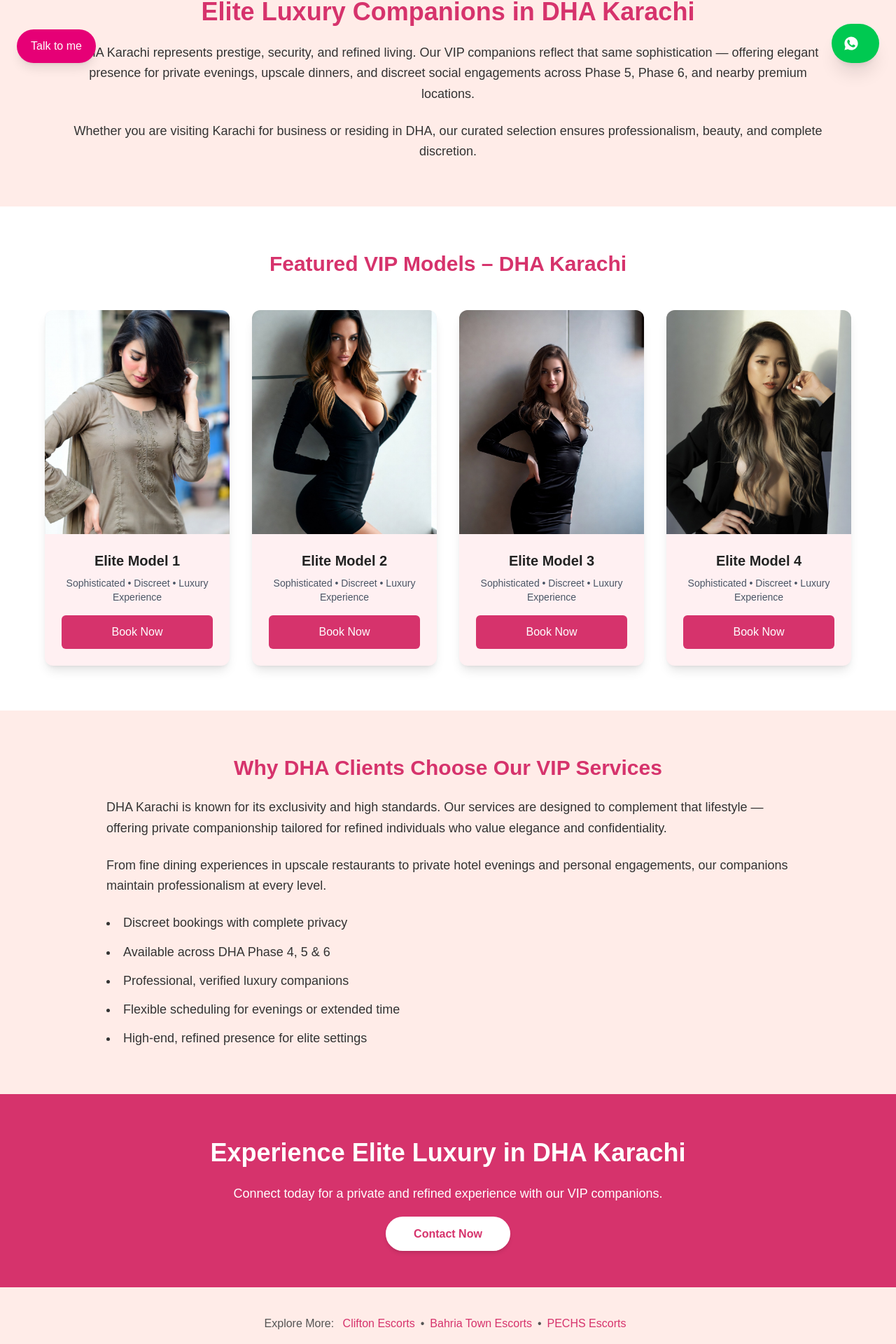
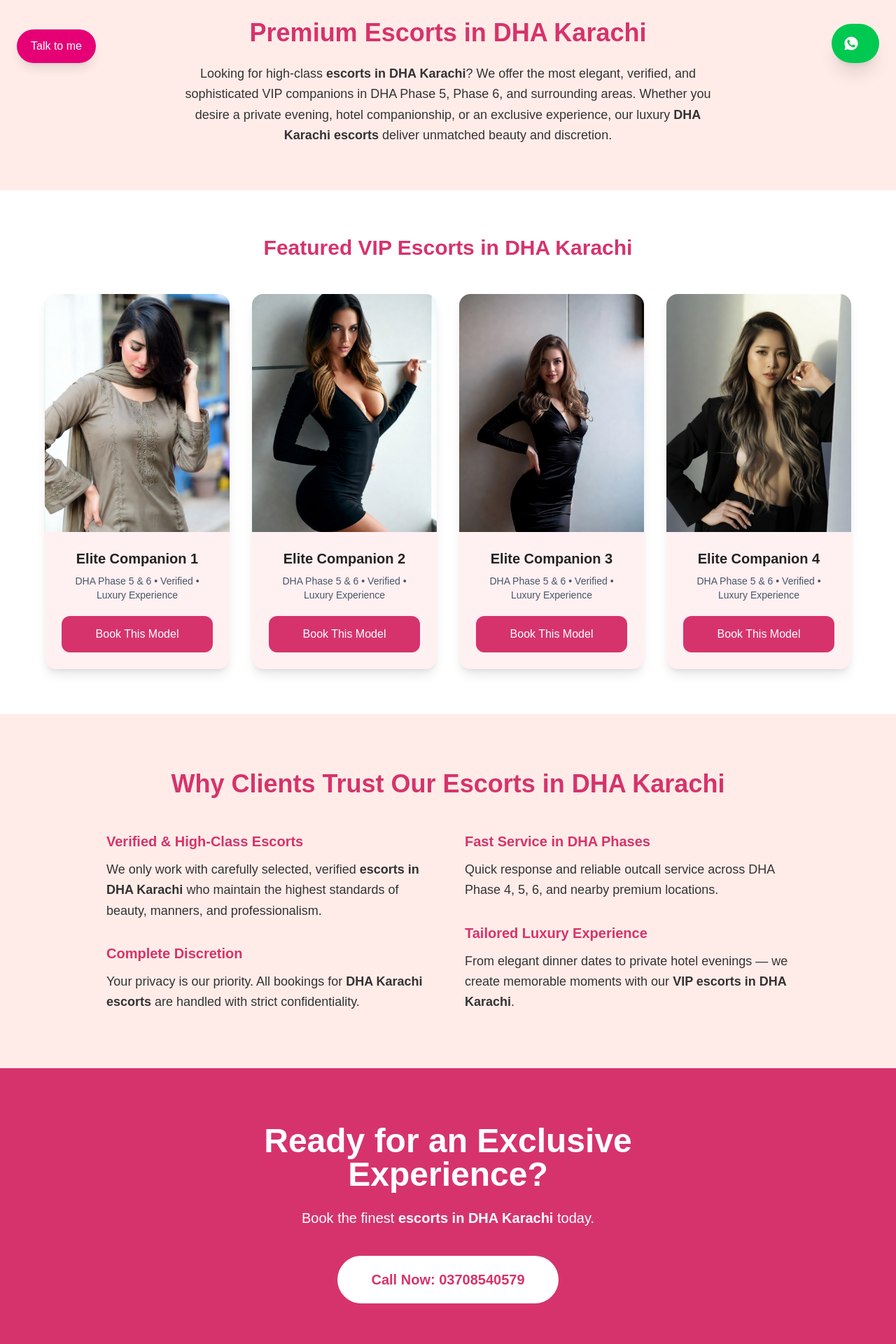
Before and after one commit to iamtalhaarifvlogs/rockykarachi1, a Next.js app: page /portfolio/vip-escorts-dha-karachi in a window 1280 px wide. Shown: the part 686-2606 px from the top of the page at 70% size. Built offline with nearby package versions, Linux system fonts and the light colour scheme.

Commit message:
Update page.tsx

```diff
--- a/app/portfolio/vip-escorts-dha-karachi/page.tsx
+++ b/app/portfolio/vip-escorts-dha-karachi/page.tsx
@@ -2,12 +2,29 @@ import Link from "next/link";
 import type { Metadata } from "next";
 
 export const metadata: Metadata = {
-  title:
-    "VIP Escorts in DHA Karachi | Elite Luxury Companions in DHA Phase 5 & 6",
-  description:
-    "Premium VIP companions available in DHA Karachi. Verified, elegant, and discreet luxury models for private evenings, hotel visits, and elite social gatherings.",
-  keywords:
-    "VIP Escorts DHA Karachi, DHA Karachi Escorts, Elite Escorts DHA Phase 5, Luxury Escorts Phase 6 Karachi, High Profile Companions DHA, Karachi VIP Companions",
+  title: "Escorts in DHA Karachi | VIP Call Girls DHA Phase 5 & 6 - 03708540579",
+  description: "Premium Escorts in DHA Karachi. Book verified VIP call girls and luxury companions in DHA Phase 5, Phase 6 & surrounding areas. Discreet hotel & outcall service. Call 03708540579.",
+  keywords: [
+    "escorts in DHA Karachi",
+    "DHA Karachi escorts",
+    "VIP escorts DHA Karachi",
+    "call girls in DHA Karachi",
+    "DHA Phase 5 escorts",
+    "DHA Phase 6 escorts",
+    "luxury escorts DHA Karachi",
+    "high class escorts DHA",
+    "DHA Karachi call girls",
+    "VIP companions DHA Karachi",
+    "elite escorts in DHA",
+    "DHA escorts service",
+    "independent escorts DHA Karachi",
+    "hotel escorts DHA Karachi",
+  ],
+  openGraph: {
+    title: "Escorts in DHA Karachi | VIP Call Girls DHA - 03708540579",
+    description: "Book premium escorts in DHA Karachi. Luxury companions available in DHA Phase 5 & 6 with complete discretion.",
+    images: [{ url: "/herobg.jpg" }],
+  },
 };
 
 export default function VipEscortsDhaKarachiPage() {
@@ -21,19 +38,22 @@ export default function VipEscortsDhaKarachiPage() {
   return (
     <main className="bg-[#FFECE8] text-[#222222]">
 
-      {/* HERO SECTION */}
+      {/* HERO SECTION - Strong Keyword Focus */}
       <section
-        className="relative h-[550px] bg-cover bg-center"
+        className="relative h-[580px] bg-cover bg-center"
         style={{ backgroundImage: "url('/herobg.jpg')" }}
       >
-        <div className="absolute inset-0 bg-gradient-to-b from-black/30 via-black/20 to-black/40 flex items-center justify-center px-6">
-          <div className="text-center max-w-4xl">
+        <div className="absolute inset-0 bg-gradient-to-b from-black/50 via-black/40 to-black/70" />
+
+        <div className="relative h-full flex items-center justify-center px-6 text-center">
+          <div className="max-w-4xl">
             <h1 className="text-white text-4xl md:text-5xl lg:text-6xl font-bold leading-tight mb-6">
-              VIP Escorts in DHA Karachi - Call Now For The Best Experience 03708540579
+              Escorts in DHA Karachi<br />
+              <span className="text-[#FF69B4]">03708540579</span>
             </h1>
-            <p className="text-white text-lg md:text-xl opacity-90">
-              Exclusive luxury companions in DHA Phase 5 & Phase 6 for refined,
-              private, and elegant experiences.
+
+            <p className="text-white/90 text-lg md:text-xl max-w-2xl mx-auto">
+              Premium VIP call girls &amp; luxury companions in DHA Phase 5 &amp; Phase 6
             </p>
           </div>
         </div>
@@ -42,141 +62,152 @@ export default function VipEscortsDhaKarachiPage() {
       {/* INTRO SECTION */}
       <section className="max-w-6xl mx-auto px-6 py-16 text-center">
         <h2 className="text-4xl font-semibold text-[#D6336C] mb-6">
-          Elite Luxury Companions in DHA Karachi
+          Premium Escorts in DHA Karachi
         </h2>
 
-        <p className="text-lg leading-relaxed text-[#333333] mb-6">
-          DHA Karachi represents prestige, security, and refined living.
-          Our VIP companions reflect that same sophistication — offering
-          elegant presence for private evenings, upscale dinners, and
-          discreet social engagements across Phase 5, Phase 6, and nearby
-          premium locations.
-        </p>
-
-        <p className="text-lg leading-relaxed text-[#333333]">
-          Whether you are visiting Karachi for business or residing in DHA,
-          our curated selection ensures professionalism, beauty, and complete discretion.
+        <p className="text-lg leading-relaxed text-[#333333] max-w-3xl mx-auto">
+          Looking for high-class <strong>escorts in DHA Karachi</strong>? We offer the most elegant,
+          verified, and sophisticated VIP companions in DHA Phase 5, Phase 6, and surrounding areas.
+          Whether you desire a private evening, hotel companionship, or an exclusive experience,
+          our luxury <strong>DHA Karachi escorts</strong> deliver unmatched beauty and discretion.
         </p>
       </section>
 
-      {/* MODELS GRID */}
+      {/* FEATURED MODELS */}
       <section className="bg-white py-16 px-6">
+        <div className="max-w-6xl mx-auto">
           <h2 className="text-3xl font-semibold text-center text-[#D6336C] mb-12">
-          Featured VIP Models – DHA Karachi
+            Featured VIP Escorts in DHA Karachi
           </h2>
 
-        <div className="grid grid-cols-1 sm:grid-cols-2 lg:grid-cols-4 gap-8 max-w-6xl mx-auto">
+          <div className="grid grid-cols-1 sm:grid-cols-2 lg:grid-cols-4 gap-8">
             {models.map((img, index) => (
               <div
                 key={index}
-              className="bg-[#FFF0F2] rounded-xl overflow-hidden shadow-lg hover:shadow-2xl transition-all duration-300"
+                className="bg-[#FFF0F2] rounded-2xl overflow-hidden shadow-lg hover:shadow-2xl transition-all duration-300 group"
               >
-              <div className="h-[320px] overflow-hidden">
+                <div className="h-[340px] overflow-hidden">
                   <img
                     src={img}
-                  alt={`VIP Companion DHA Karachi ${index + 1}`}
-                  className="w-full h-full object-cover hover:scale-105 transition duration-300"
+                    alt={`VIP Escort in DHA Karachi ${index + 1}`}
+                    className="w-full h-full object-cover group-hover:scale-105 transition-transform duration-500"
                   />
                 </div>
 
                 <div className="p-6 text-center">
-                <h3 className="text-xl font-semibold mb-2">
-                  Elite Model {index + 1}
+                  <h3 className="text-xl font-semibold mb-2 text-[#222]">
+                    Elite Companion {index + 1}
                   </h3>
-                <p className="text-sm text-gray-600 mb-4">
-                  Sophisticated • Discreet • Luxury Experience
+                  <p className="text-sm text-gray-600 mb-5">
+                    DHA Phase 5 &amp; 6 • Verified • Luxury Experience
                   </p>
 
                   <Link
                     href="/contact"
-                  className="block w-full bg-[#D6336C] hover:bg-[#b82b5c] text-white py-3 rounded-md font-medium transition"
+                    className="block w-full bg-[#D6336C] hover:bg-[#b82b5c] text-white py-3.5 rounded-xl font-medium transition-all"
                   >
-                  Book Now
+                    Book This Model
                   </Link>
                 </div>
               </div>
             ))}
           </div>
+        </div>
       </section>
 
-      {/* EXPERIENCE SECTION */}
-      <section className="max-w-5xl mx-auto px-6 py-16">
-        <h2 className="text-3xl font-semibold mb-6 text-center text-[#D6336C]">
-          Why DHA Clients Choose Our VIP Services
+      {/* WHY CHOOSE US */}
+      <section className="max-w-5xl mx-auto px-6 py-20">
+        <h2 className="text-4xl font-semibold text-center text-[#D6336C] mb-12">
+          Why Clients Trust Our Escorts in DHA Karachi
         </h2>
 
-        <div className="text-lg leading-relaxed text-[#333333] space-y-6">
-          <p>
-            DHA Karachi is known for its exclusivity and high standards.
-            Our services are designed to complement that lifestyle —
-            offering private companionship tailored for refined individuals
-            who value elegance and confidentiality.
-          </p>
+        <div className="grid md:grid-cols-2 gap-12 text-lg leading-relaxed text-[#333333]">
+          <div className="space-y-8">
+            <div>
+              <h3 className="font-semibold text-xl mb-3 text-[#D6336C]">Verified &amp; High-Class Escorts</h3>
+              <p>We only work with carefully selected, verified <strong>escorts in DHA Karachi</strong> who maintain the highest standards of beauty, manners, and professionalism.</p>
+            </div>
 
-          <p>
-            From fine dining experiences in upscale restaurants to
-            private hotel evenings and personal engagements,
-            our companions maintain professionalism at every level.
-          </p>
+            <div>
+              <h3 className="font-semibold text-xl mb-3 text-[#D6336C]">Complete Discretion</h3>
+              <p>Your privacy is our priority. All bookings for <strong>DHA Karachi escorts</strong> are handled with strict confidentiality.</p>
+            </div>
+          </div>
 
-          <ul className="list-disc list-inside space-y-3 mt-6">
-            <li>Discreet bookings with complete privacy</li>
-            <li>Available across DHA Phase 4, 5 & 6</li>
-            <li>Professional, verified luxury companions</li>
-            <li>Flexible scheduling for evenings or extended time</li>
-            <li>High-end, refined presence for elite settings</li>
-          </ul>
+          <div className="space-y-8">
+            <div>
+              <h3 className="font-semibold text-xl mb-3 text-[#D6336C]">Fast Service in DHA Phases</h3>
+              <p>Quick response and reliable outcall service across DHA Phase 4, 5, 6, and nearby premium locations.</p>
+            </div>
+
+            <div>
+              <h3 className="font-semibold text-xl mb-3 text-[#D6336C]">Tailored Luxury Experience</h3>
+              <p>From elegant dinner dates to private hotel evenings — we create memorable moments with our <strong>VIP escorts in DHA Karachi</strong>.</p>
+            </div>
+          </div>
         </div>
       </section>
 
       {/* CTA SECTION */}
-      <section className="bg-[#D6336C] text-white py-16 text-center">
-        <h2 className="text-3xl md:text-4xl font-bold mb-6">
-          Experience Elite Luxury in DHA Karachi
+      <section className="bg-[#D6336C] text-white py-20 text-center">
+        <div className="max-w-3xl mx-auto px-6">
+          <h2 className="text-4xl md:text-5xl font-bold mb-6">
+            Ready for an Exclusive Experience?
           </h2>
-        <p className="text-lg mb-8 max-w-2xl mx-auto">
-          Connect today for a private and refined experience with our VIP companions.
+          <p className="text-xl mb-10">
+            Book the finest <strong>escorts in DHA Karachi</strong> today.
           </p>
 
-        <Link
-          href="/contact"
-          className="bg-white text-[#D6336C] px-10 py-4 rounded-full font-semibold shadow-md hover:bg-gray-100 transition"
+          <a
+            href="tel:03708540579"
+            className="inline-block bg-white text-[#D6336C] px-12 py-5 rounded-full font-semibold text-xl hover:bg-gray-100 transition-all"
           >
-          Contact Now
-        </Link>
+            Call Now: 03708540579
+          </a>
+        </div>
       </section>
 
       {/* INTERNAL LINKS */}
-      <section className="py-10 text-center text-[#555]">
-        <p>
+      <section className="py-12 text-center text-[#555] bg-[#FFF0F2]">
+        <p className="text-lg">
           Explore More:{" "}
-          <Link
-            href="/portfolio/escorts-clifton-karachi"
-            className="text-[#D6336C] hover:underline mx-2"
-          >
+          <Link href="/escorts-clifton-karachi" className="text-[#D6336C] hover:underline mx-2">
             Clifton Escorts
-          </Link>
-          •
-          <Link
-            href="/portfolio/escorts-bahria-town-karachi"
-            className="text-[#D6336C] hover:underline mx-2"
-          >
+          </Link>{" • "}
+          <Link href="/escorts-bahria-town-karachi" className="text-[#D6336C] hover:underline mx-2">
             Bahria Town Escorts
-          </Link>
-          •
-          <Link
-            href="/portfolio/escorts-pechs-karachi"
-            className="text-[#D6336C] hover:underline mx-2"
-          >
+          </Link>{" • "}
+          <Link href="/escorts-pechs-karachi" className="text-[#D6336C] hover:underline mx-2">
             PECHS Escorts
           </Link>
         </p>
       </section>
 
       {/* FOOTER */}
-      <footer className="text-center py-6 text-[#777] bg-[#FFF0F2]">
+      <footer className="text-center py-8 text-[#777] bg-[#FFF0F2] text-sm">
         © {new Date().getFullYear()} Rocky Escorts Karachi. All Rights Reserved.
       </footer>
+
+      {/* JSON-LD Structured Data */}
+      <script
+        type="application/ld+json"
+        dangerouslySetInnerHTML={{
+          __html: JSON.stringify({
+            "@context": "https://schema.org",
+            "@type": "Service",
+            "name": "Escorts in DHA Karachi",
+            "description": "Premium VIP escorts and luxury companions available in DHA Phase 5 & 6 Karachi. Discreet and high-class service.",
+            "provider": {
+              "@type": "Organization",
+              "name": "Rocky Escorts Karachi",
+              "url": "https://rockyescortskarachi.com"
+            },
+            "areaServed": "DHA Karachi, Phase 5, Phase 6",
+            "telephone": "+923708540579",
+            "serviceType": "VIP Escort Service"
+          })
+        }}
+      />
     </main>
   );
 }
```
Lines whose indentation alone changed are shown as unchanged.
